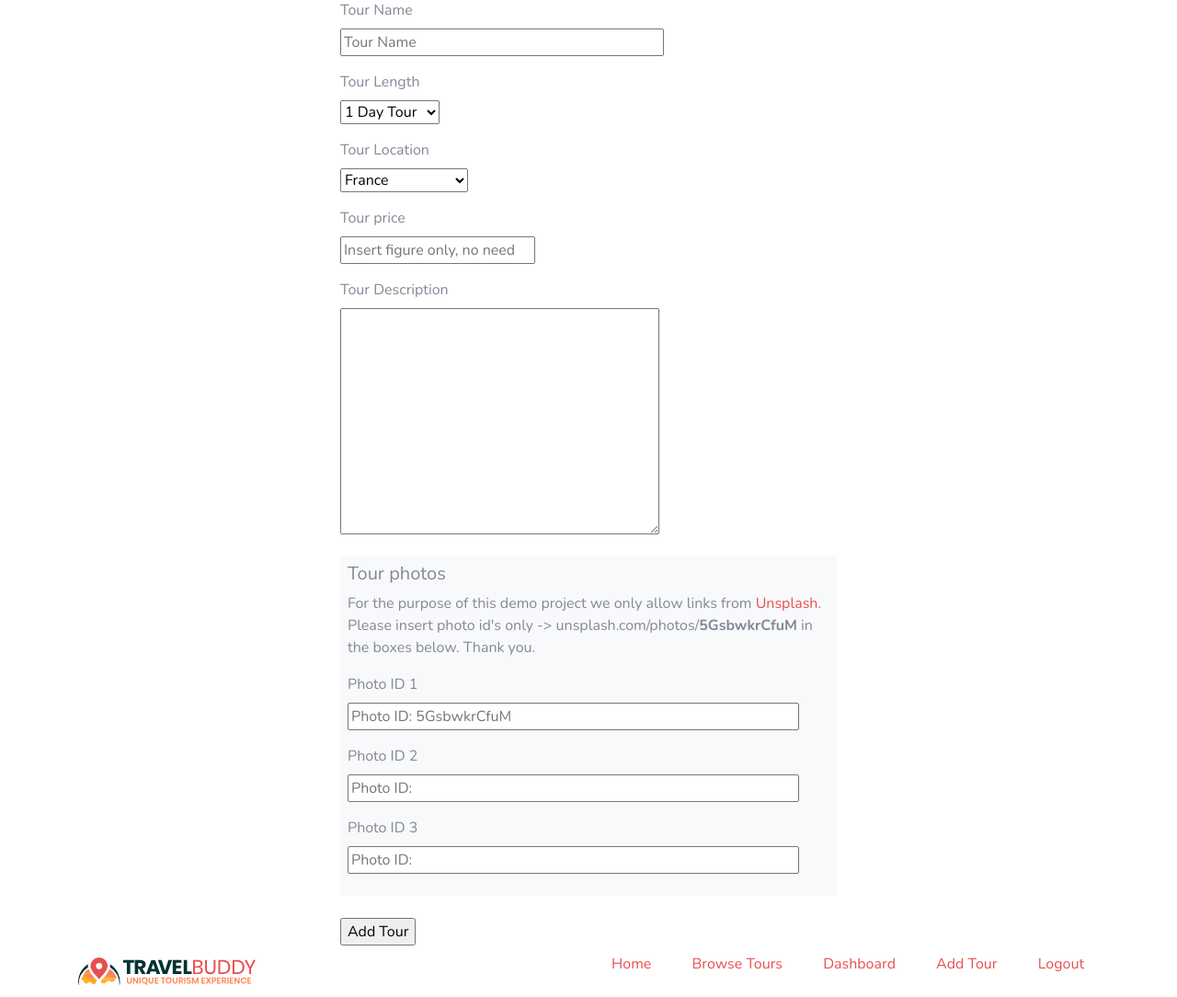
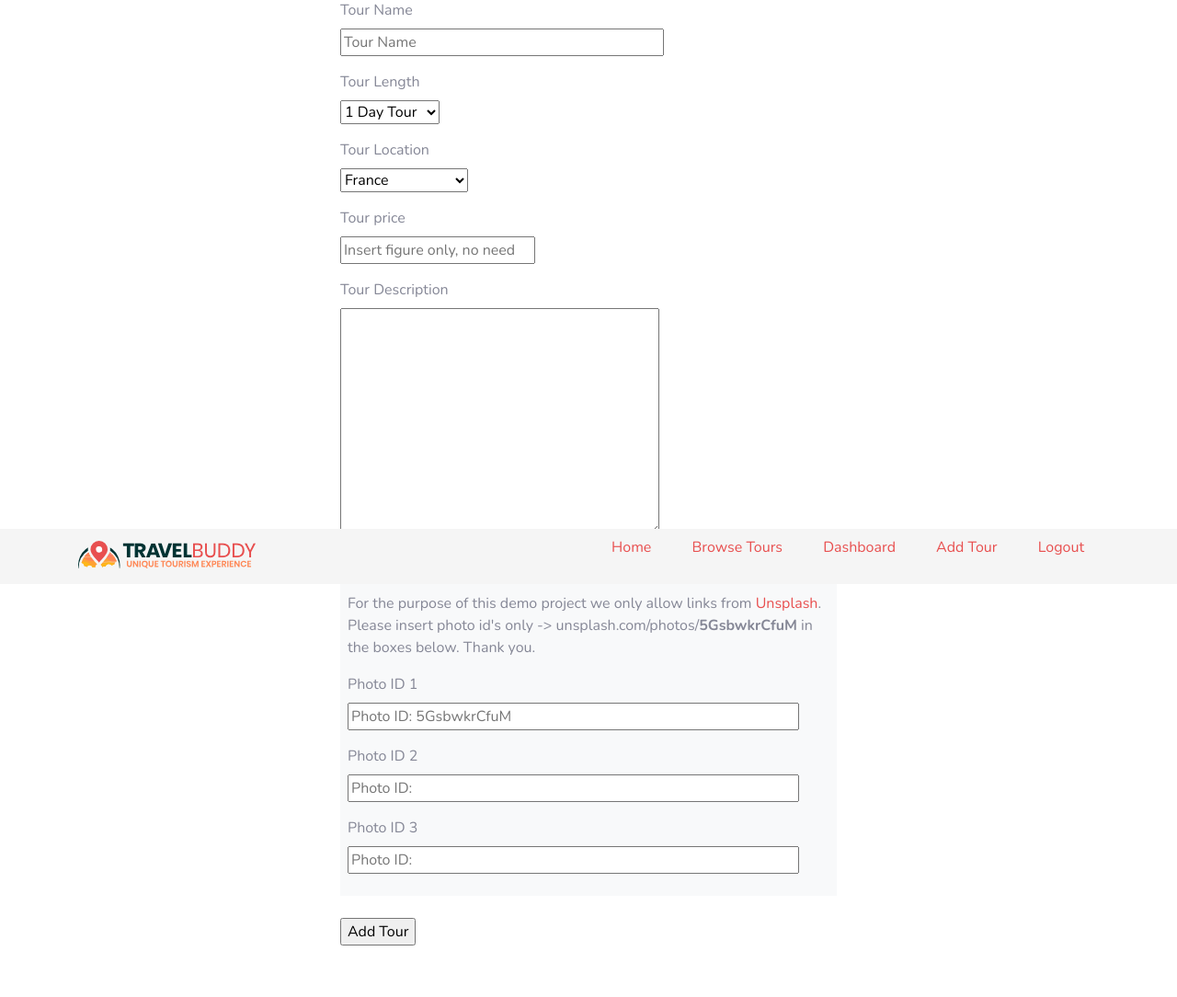
Before and after one commit to redlik/travelportal-m3, a Flask app: page /add-tour in a window 1280 px wide. Shown: the part 165-1249 px from the top of the page at 92% size. After the commit the page ends 1193 px from the top, so only its background shows below. Run offline with Flask 2, Linux system fonts and the light colour scheme; the visitor is signed in with stand-in values (Sample User, id 1); some libraries are stand-ins or nearby versions.

Commit message:
Typo in the class name footer-sticky

```diff
--- a/templates/base.html
+++ b/templates/base.html
@@ -70,7 +70,7 @@
         </div>
     </main>
     {% if sticky_footer: %}
-    <footer class="footer-skicky">
+    <footer class="footer-sticky">
     {% else: %}
     <footer class="footer">
     {% endif %}
```
